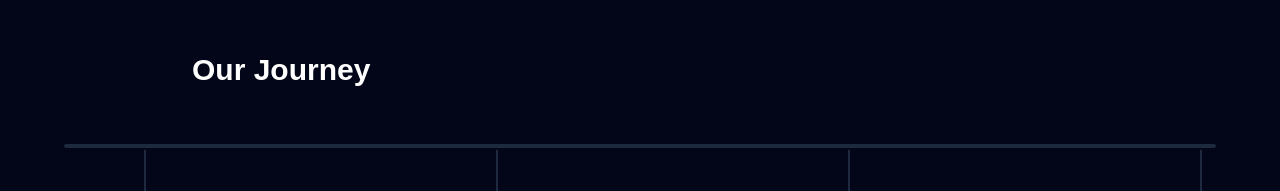
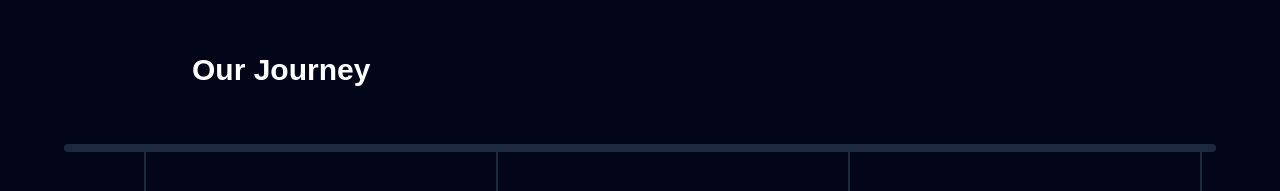
Before and after one commit to Alorik/Alorik-UI, a Next.js app: page / in a window 1280 px wide. Shown: the part 8143-8334 px from the top of the page. Built offline with nearby package versions, Linux system fonts and the light colour scheme.

Commit message:
bugs fixed in timeline

```diff
--- a/components/DataDisplay/Timeline2.tsx
+++ b/components/DataDisplay/Timeline2.tsx
@@ -84,7 +84,7 @@ export default function Timeline2() {
       </div>
 
       <div className="relative w-full max-w-6xl mx-auto">
-        <div className="absolute left-0 top-0 right-0 h-1 bg-slate-800 rounded-full overflow-hidden mb-8 z-10">
+        <div className="absolute left-0 top-0 right-0 h-1 bg-slate-800 rounded-full overflow-hidden mb-8 z-10 p-1">
           <motion.div
             style={{
               scaleX,
```
